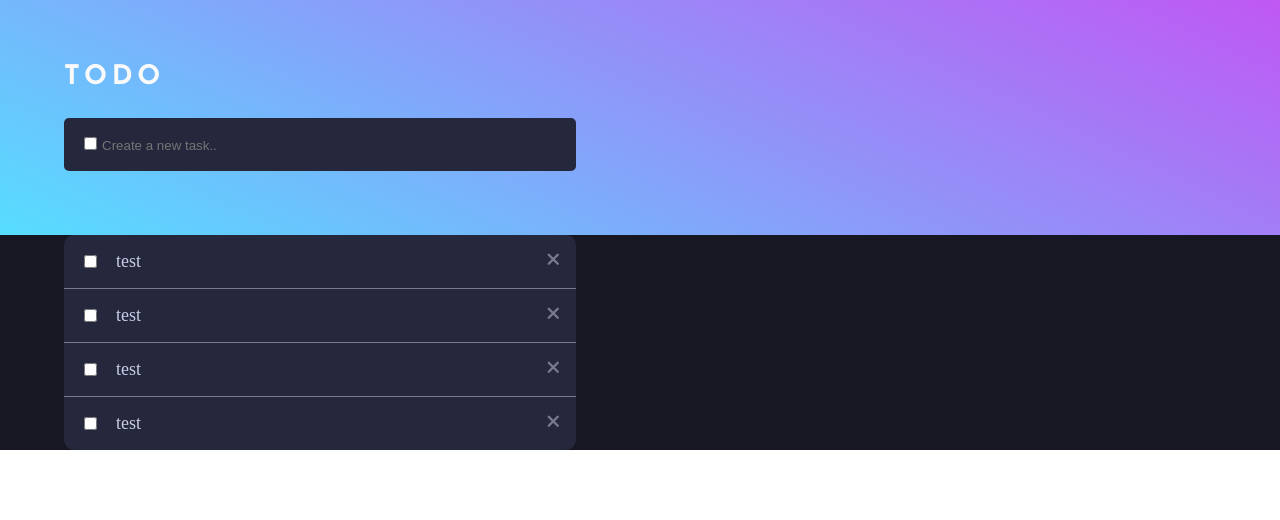
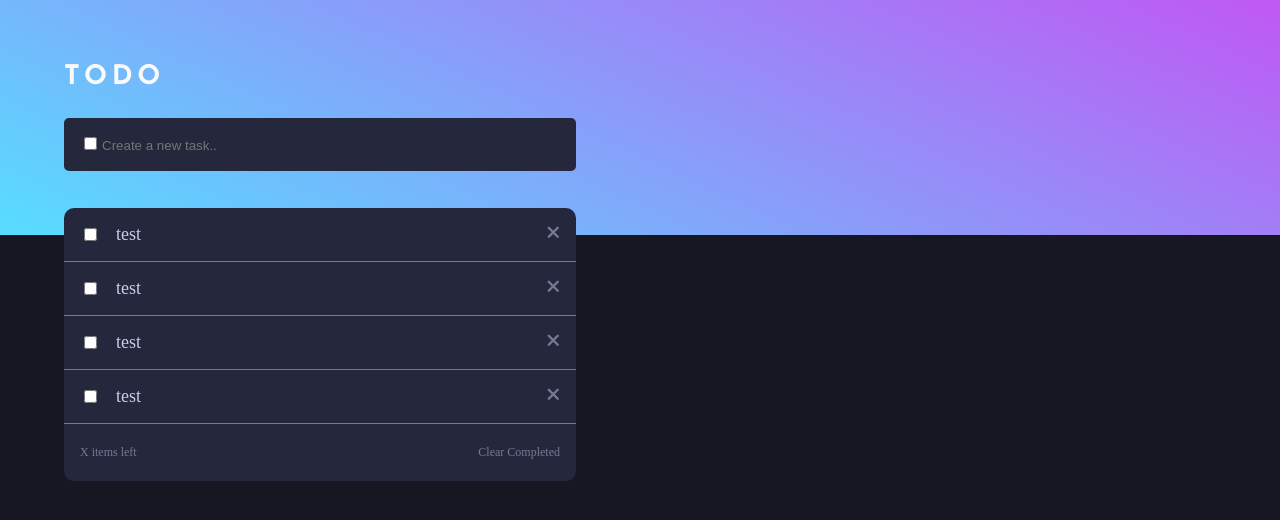
Before and after one commit to Utakato/better.meV2, a React (Create React App) app in the folder client/: page / in a window 1280 px wide. Shown: the top 520 px of the page. Built offline with nearby package versions, Linux system fonts and the light colour scheme.

Commit message:
Change TaskList to absolute, a little over Header

```diff
--- a/client/src/components/Header/style.css
+++ b/client/src/components/Header/style.css
@@ -1,6 +1,7 @@
 .header {
     background: var(--clr-check);
-    padding: 5%;
+    padding: 4rem 5%;
+    position: relative;
 }
 
 h1 {
--- a/client/src/components/Main/style.css
+++ b/client/src/components/Main/style.css
@@ -1,6 +1,7 @@
 .main {
     background-color:var(--clr-primary-bg);
     padding: 0 5%;
+    min-height: 100vh;
 }
 
 .drag {
--- a/client/src/components/Options/style.css
+++ b/client/src/components/Options/style.css
@@ -1,7 +1,6 @@
 .options {
     background-color: var(--clr-primary-main);
     padding: 1.3rem 1rem;
-    width: min(80%, 30rem);
     display: flex;
     justify-content: space-between;
     color: var(--clr-secondary-text);
--- a/client/src/components/Task/style.css
+++ b/client/src/components/Task/style.css
@@ -1,7 +1,6 @@
 .card {
     background-color: var(--clr-primary-main);
     padding: 1rem;
-    width: min(80%, 30rem);
     display: flex;
     justify-content: space-between;
     border-bottom: 1px solid var(--clr-secondary-text);
--- a/client/src/components/TaskInput/index.jsx
+++ b/client/src/components/TaskInput/index.jsx
@@ -1,9 +1,11 @@
 import "./style.css"
 const TaskInput = () => {
     return (
-        <div className="task-input">
-            <input type="checkbox"></input>
-            <input type="text" placeholder="Create a new task.." />
+        <div className="wrapper">
+            <div className="task-input">
+                <input type="checkbox"></input>
+                <input type="text" placeholder="Create a new task.." />
+            </div>
         </div>
     )
 }
--- a/client/src/components/TaskInput/style.css
+++ b/client/src/components/TaskInput/style.css
@@ -1,7 +1,10 @@
+.wrapper {
+    width: min(80vw, 512px);
+
+}
 .task-input {
     background-color: var(--clr-primary-main);
     padding: 1rem;
-    width: min(80%, 30rem);
     border-radius: 5px;
 }
 
--- a/client/src/components/TaskList/index.jsx
+++ b/client/src/components/TaskList/index.jsx
@@ -1,3 +1,4 @@
+import Options from "../Options"
 import Task from "../Task"
 import "./style.css"
 
@@ -8,7 +9,9 @@ const TaskList = () => {
             <Task name="test" completed={false}/>
             <Task name="test" completed={false}/>
             <Task name="test" completed={false}/>
+            <Options />
         </div>
+
     )
 }
 
--- a/client/src/components/TaskList/style.css
+++ b/client/src/components/TaskList/style.css
@@ -0,0 +1,6 @@
+.task-list {
+    z-index: 10;
+    position: absolute;
+    top: 13rem;
+    width: min(80vw, 512px);
+}
```
